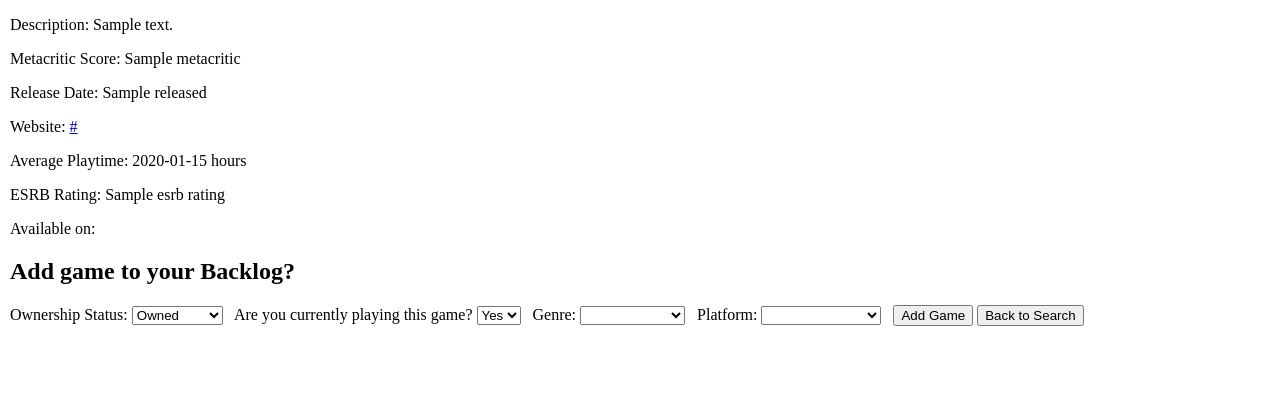
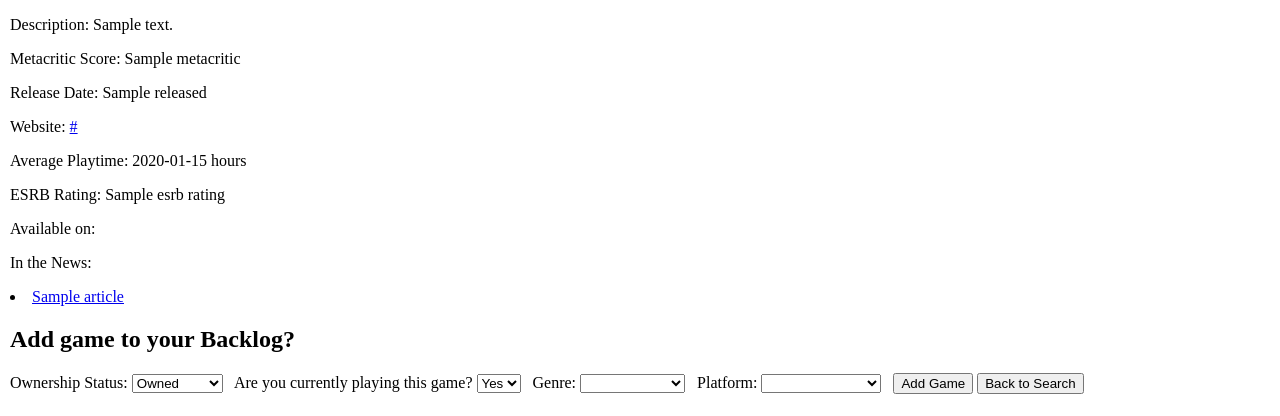
Before and after one commit to amberorrange/BacklogTracker, a Flask app: page /show_game/1 in a window 1280 px wide. Shown: the part 384-800 px from the top of the page. Run offline with Flask 2, Linux system fonts and the light colour scheme; a user stored in the database is signed in; tables that the repository leaves empty hold one stand-in row (values such as "Sample post"); grey boxes marked "Sample" are stand-in pictures; a database or web service that is not in the repository returns one stand-in record (values such as "Sample title"); data that the repository does not hold is empty.

Commit message:
newsapi to display game articles

```diff
--- a/crud.py
+++ b/crud.py
@@ -173,9 +173,9 @@ def get_completion_time(reviews):
     return completion_time
 
 def get_sums_of_category(rows, category):
-    """Gets sums of hours played for each genre or platform of a user and reformats it"""
+    """Gets sums of hours played for either genre or platform (of a user) and formats it"""
+
     dict1 = {}
-
     if category == "genres":
         for review in rows:
             dict1[review.genre] = dict1.get(review.genre, 0) + review.completion_time
@@ -198,6 +198,21 @@ def get_sums_of_category(rows, category):
 
     return final_dict
 
+def get_top_articles(articles):
+    """Returns the top 5 articles as a list"""
+    count = 0
+    article_lst = []
+
+    if not articles:
+        pass
+    elif len(articles) < 5:
+        for article in articles:
+            article_lst.append(article)
+    else:
+        while count < 5:
+            article_lst.append(articles[count])
+            count += 1
+    return article_lst
 
 if __name__ == '__main__':
     from server import app
--- a/server.py
+++ b/server.py
@@ -21,7 +21,8 @@ login_manager.init_app(app)
 
 app.jinja_env.undefined = StrictUndefined
 
-API_KEY = os.environ['RAWG_KEY']
+RAWG_API_KEY = os.environ['RAWG_KEY']
+NEWS_API_KEY = os.environ['NEWS_KEY']
 
 
 @login_manager.user_loader
@@ -211,9 +212,9 @@ def search_results():
 
     if genre == "":
         #add ability to search without genre field
-        payload =  {'key': API_KEY,'search': user_query}
+        payload =  {'key': RAWG_API_KEY,'search': user_query}
     else:
-        payload = {'key': API_KEY,'search': user_query, 'genres': genre}
+        payload = {'key': RAWG_API_KEY,'search': user_query, 'genres': genre}
 
     url = 'https://api.rawg.io/api/games'
     res = requests.get(url, params=payload)
@@ -229,7 +230,7 @@ def show_game_info(rawg_id):
     """Shows user individual game info and option to add game to backlog."""
 
     url = f'https://api.rawg.io/api/games/{rawg_id}'
-    payload =  {'key': API_KEY}
+    payload =  {'key': RAWG_API_KEY}
     res = requests.get(url, params=payload)
     data = res.json()
 
@@ -242,11 +243,21 @@ def show_game_info(rawg_id):
     #for form in game_details.html
     platforms = Platform.query.all()
     genres = Genre.query.all()
+
+
+    #request news info about game(NEWSAPI)
+    url2 = 'https://newsapi.org/v2/everything'
+    payload2 = {'apiKey': NEWS_API_KEY, 'qInTitle': data['name'], 'language': 'en'}
+    res2 = requests.get(url2, params=payload2)
+    news_data = res2.json()
+    articles = crud.get_top_articles(news_data['articles'])
+
     return render_template("game_details.html",
                             data=data,
                             esrb=esrb_rating,
                             platforms=platforms,
-                            genres=genres)
+                            genres=genres,
+                            articles=articles)
 
 
 @app.route('/view_backlog')
--- a/templates/game_details.html
+++ b/templates/game_details.html
@@ -19,6 +19,13 @@
     {% for platform in data['platforms'] %}
         <li> {{ platform['platform']['name'] }}</li>
     {% endfor %}
+
+    <p>In the News:</p>
+    {% for article in articles %}
+    <li><a href="{{  article['url']  }}"> {{ article['title'] }}</a> </li>
+    {% endfor %}
+
+
 
 
     <h2>Add game to your Backlog?</h2>
```
